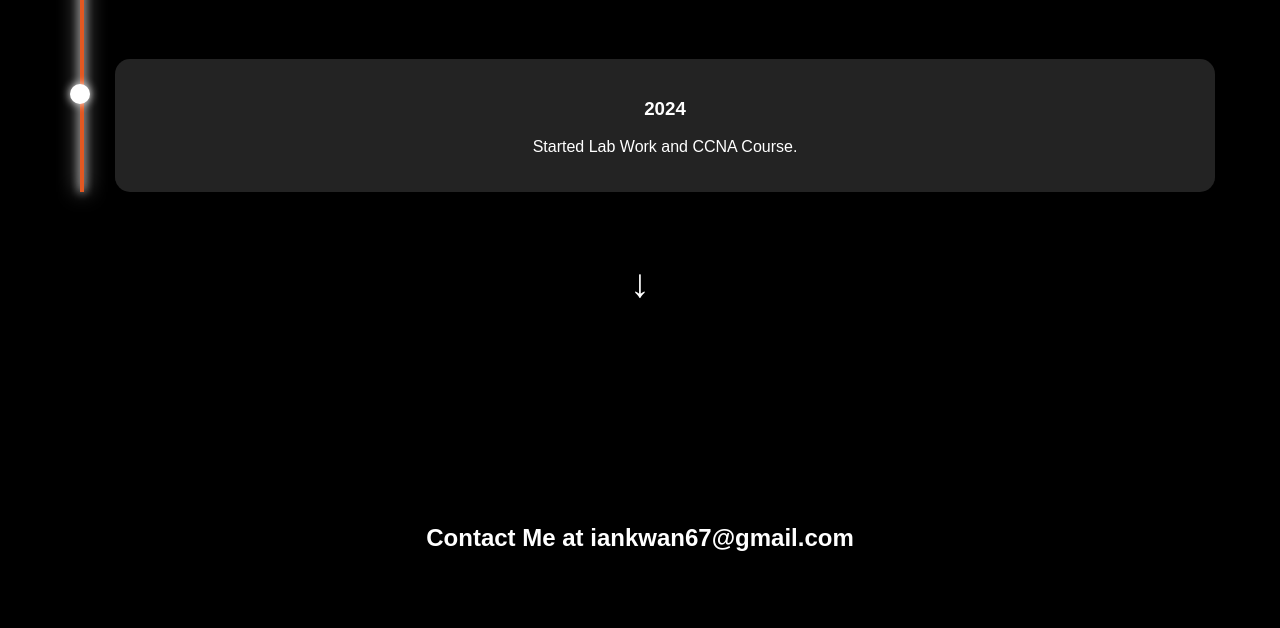
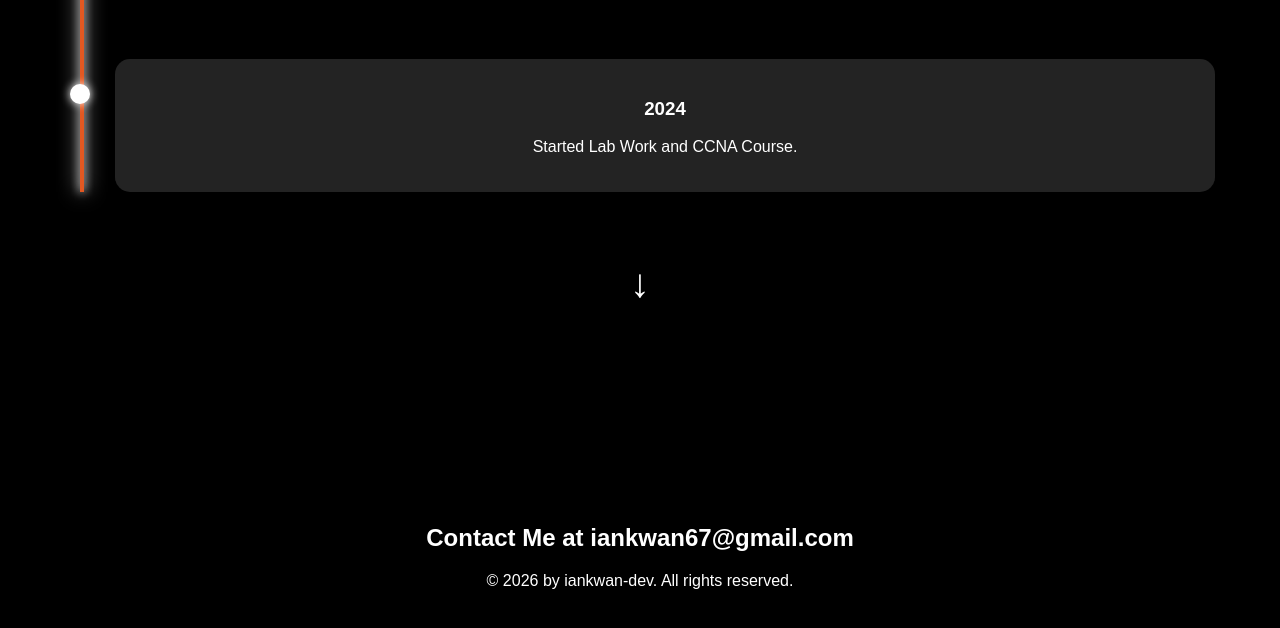
Before and after one commit to iankwan-dev/iankwan-dev.github.io, a plain HTML site: page index.html in a window 1280 px wide. Shown: the part 3144-3772 px from the top of the page. Drawn offline with Linux system fonts and the light colour scheme.

Commit message:
Update index.html

```diff
--- a/index.html
+++ b/index.html
@@ -545,6 +545,9 @@
 <section id="connect">
     <div class="content-5">
       <h2>Contact Me at iankwan67@gmail.com</h2>
+      <footer>
+        © 2026 by iankwan-dev. All rights reserved.
+      </footer>
     </div>
 </section>
 
```
